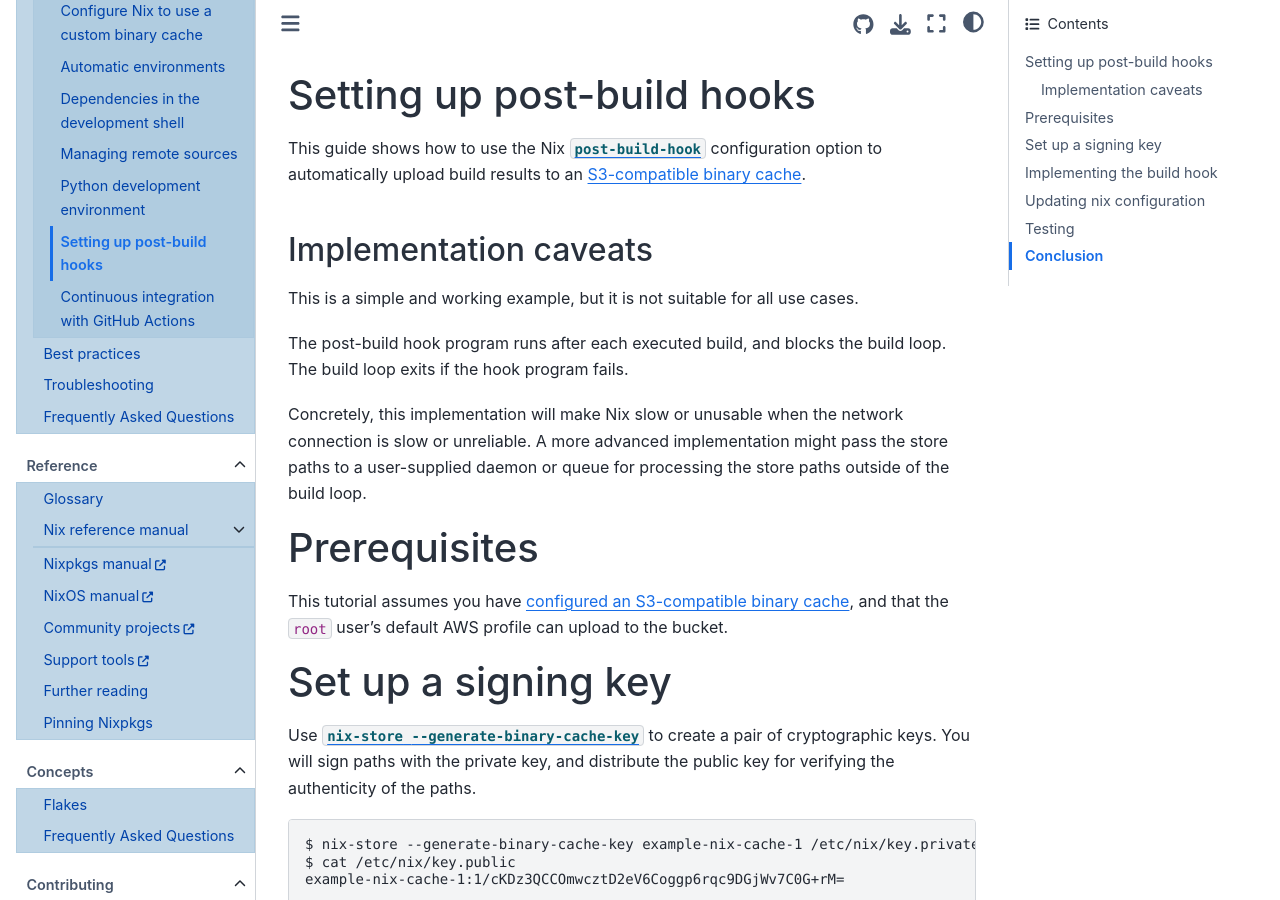
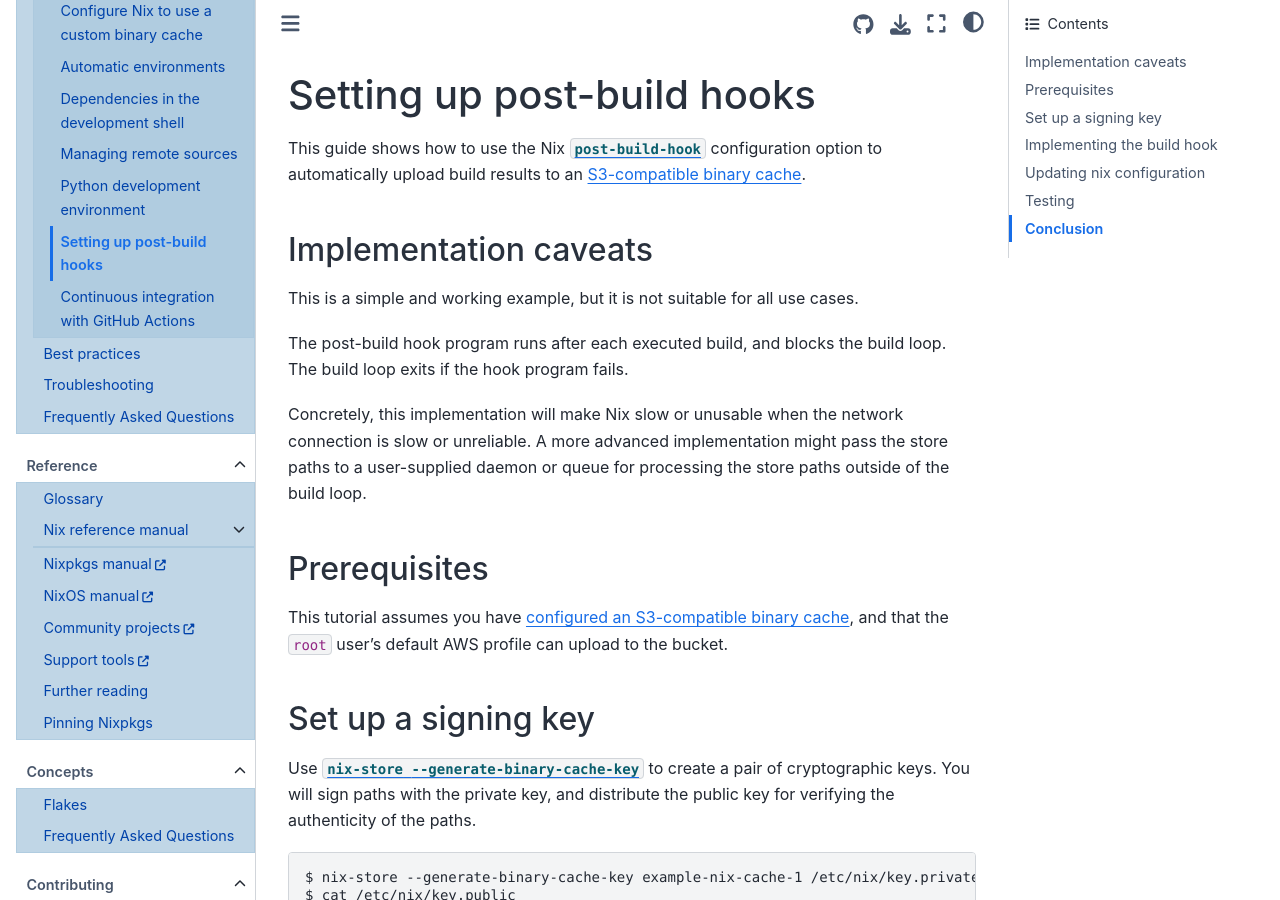
Before and after one commit to NixOS/nix.dev, a Sphinx documentation site: the page built from source/guides/recipes/post-build-hook.md, in a window 1280 px wide and 900 px high. Built offline with Sphinx 7.4.7 and the Sphinx Book theme 1.1.4, drawn with Linux system fonts in a browser that asks for light colours.

Commit message:
Move post build hook headers down a layer (#1124)
All these `<h1>`s were semantically incorrect (they're part of the
"Setting up post-build hooks" recipe), and they were messing up our
recipe list by appearing as top level recipes on
<https://nix.dev/guides/recipes/>.

````diff
--- a/source/guides/recipes/post-build-hook.md
+++ b/source/guides/recipes/post-build-hook.md
@@ -13,11 +13,11 @@
 Concretely, this implementation will make Nix slow or unusable when the network connection is slow or unreliable.
 A more advanced implementation might pass the store paths to a user-supplied daemon or queue for processing the store paths outside of the build loop.
 
-# Prerequisites
+## Prerequisites
 
 This tutorial assumes you have [configured an S3-compatible binary cache](https://nix.dev/manual/nix/2.22/store/types/s3-binary-cache-store#authenticated-writes-to-your-s3-compatible-binary-cache), and that the `root` user's default AWS profile can upload to the bucket.
 
-# Set up a signing key
+## Set up a signing key
 
 Use [`nix-store --generate-binary-cache-key`](https://nix.dev/manual/nix/2.22/command-ref/nix-store/generate-binary-cache-key) to create a pair of cryptographic keys.
 You will sign paths with the private key, and distribute the public key for verifying the authenticity of the paths.
@@ -43,7 +43,7 @@
 secret-key-files = /etc/nix/key.private
 ```
 
-# Implementing the build hook
+## Implementing the build hook
 
 Write the following script to `/etc/nix/upload-to-cache.sh`:
 
@@ -67,7 +67,7 @@
 # chmod +x /etc/nix/upload-to-cache.sh
 ```
 
-# Updating nix configuration
+## Updating nix configuration
 
 Set the [`post-build-hook`](https://nix.dev/manual/nix/2.22/command-ref/conf-file#conf-post-build-hook) configuration option on the local machine to run the hook:
 
@@ -81,7 +81,7 @@
 pkill nix-daemon
 ```
 
-# Testing
+## Testing
 
 Build any derivation, for example:
 
@@ -107,7 +107,7 @@
 /nix/store/m8bmqwrch6l3h8s0k3d673xpmipcdpsa-example
 ```
 
-# Conclusion
+## Conclusion
 
 You have configured Nix to automatically sign and upload every local build to a remote S3-compatible binary cache.
 
````
